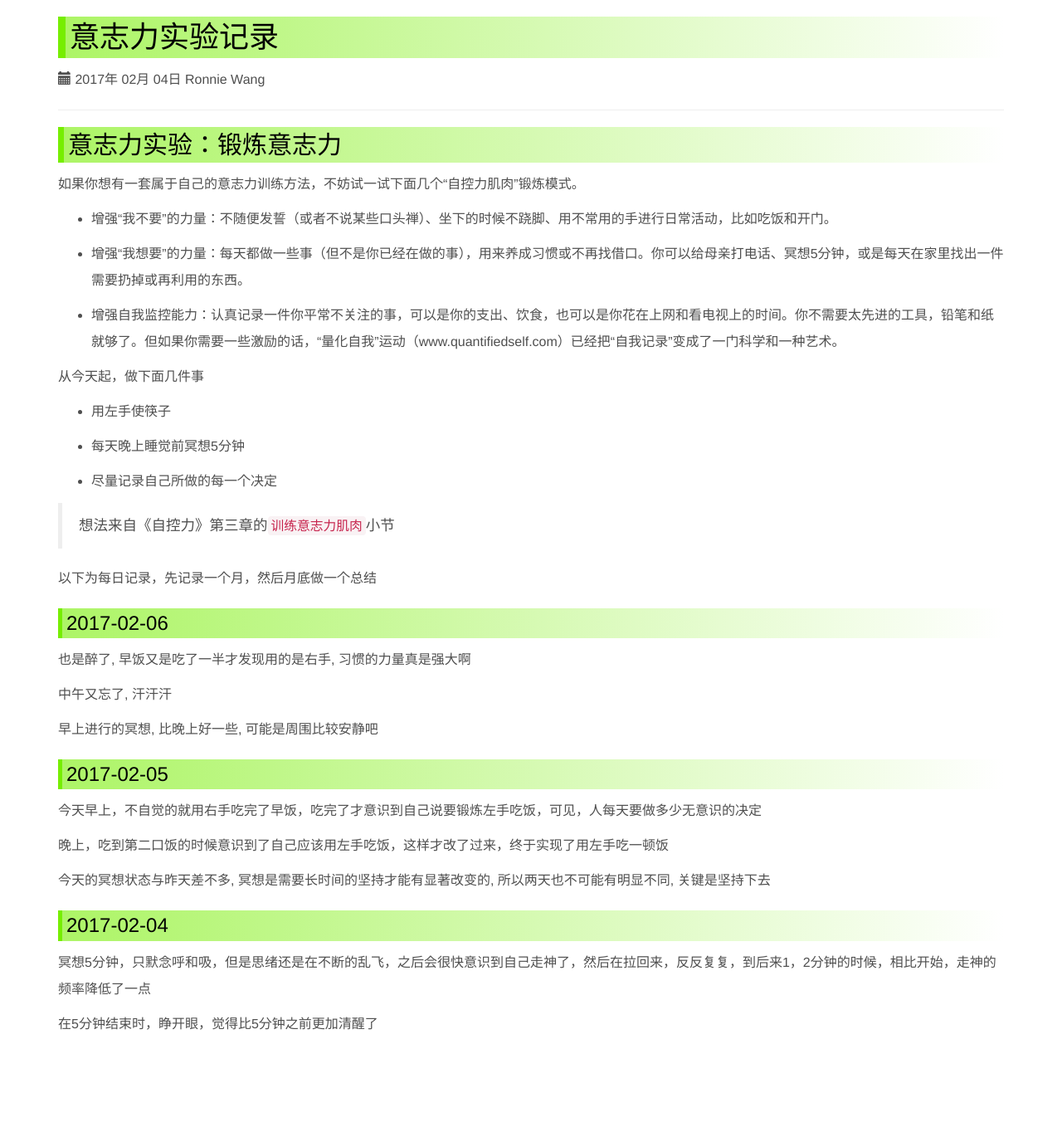
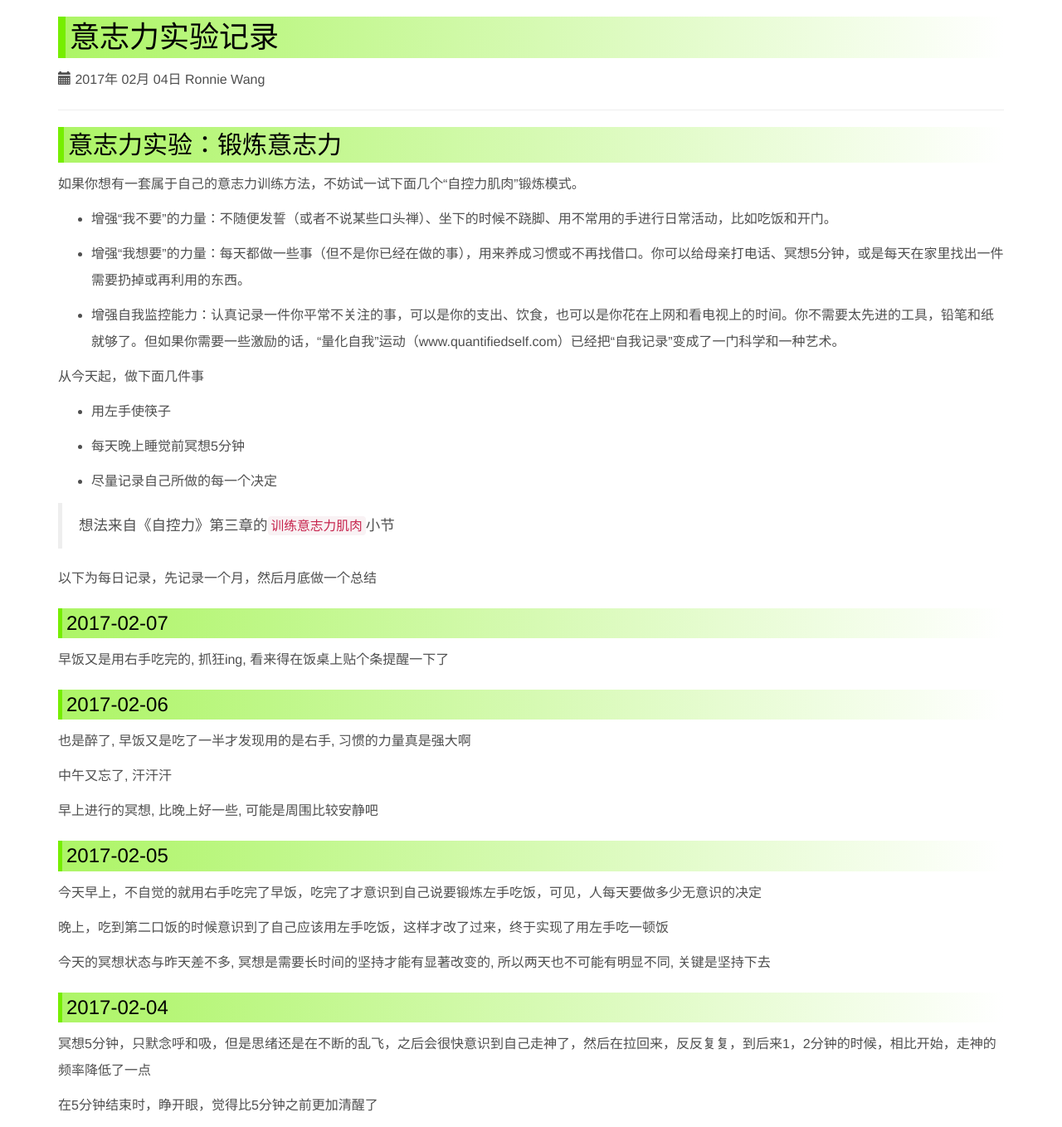
Before and after one commit to ronniewang/ronniewang.github.io, a Jekyll site: the page built from _posts/2017-02-04-willpower-experiment.md, in a window 1280 px wide. Shown: the whole page at 83% size. Built offline with Jekyll 4.4.1, drawn with Linux system fonts in a browser that asks for light colours; before the commit the page ends 1260 px from its top, so only the background shows below that.

Commit message:
update files

```diff
--- a/_posts/2017-02-04-willpower-experiment.md
+++ b/_posts/2017-02-04-willpower-experiment.md
@@ -27,6 +27,10 @@ description: 意志力很宝贵, 用着用着就没了, 有什么办法能提升
 
 以下为每日记录，先记录一个月，然后月底做一个总结
 
+### 2017-02-07
+
+早饭又是用右手吃完的, 抓狂ing, 看来得在饭桌上贴个条提醒一下了
+
 ### 2017-02-06
 
 也是醉了, 早饭又是吃了一半才发现用的是右手, 习惯的力量真是强大啊
```
